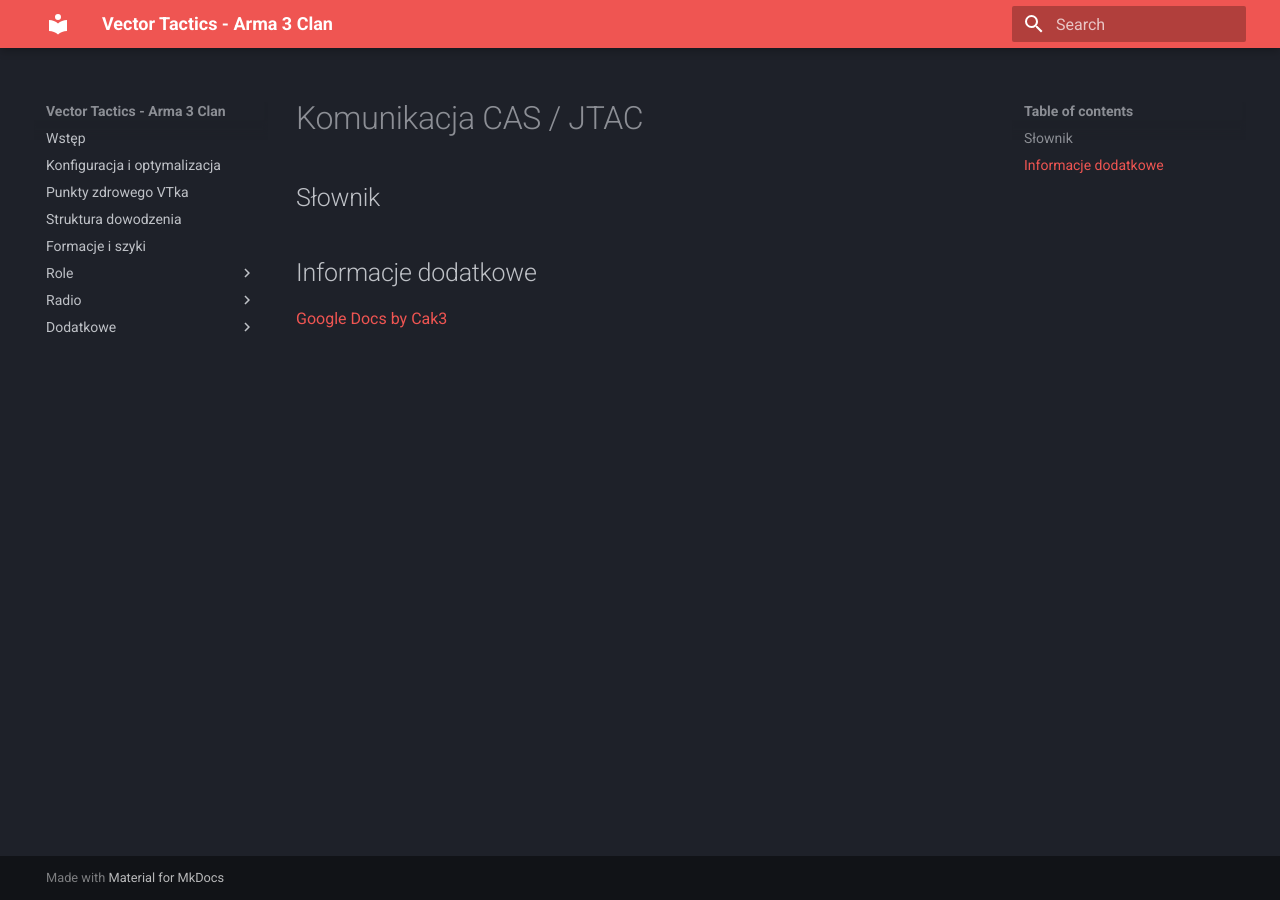
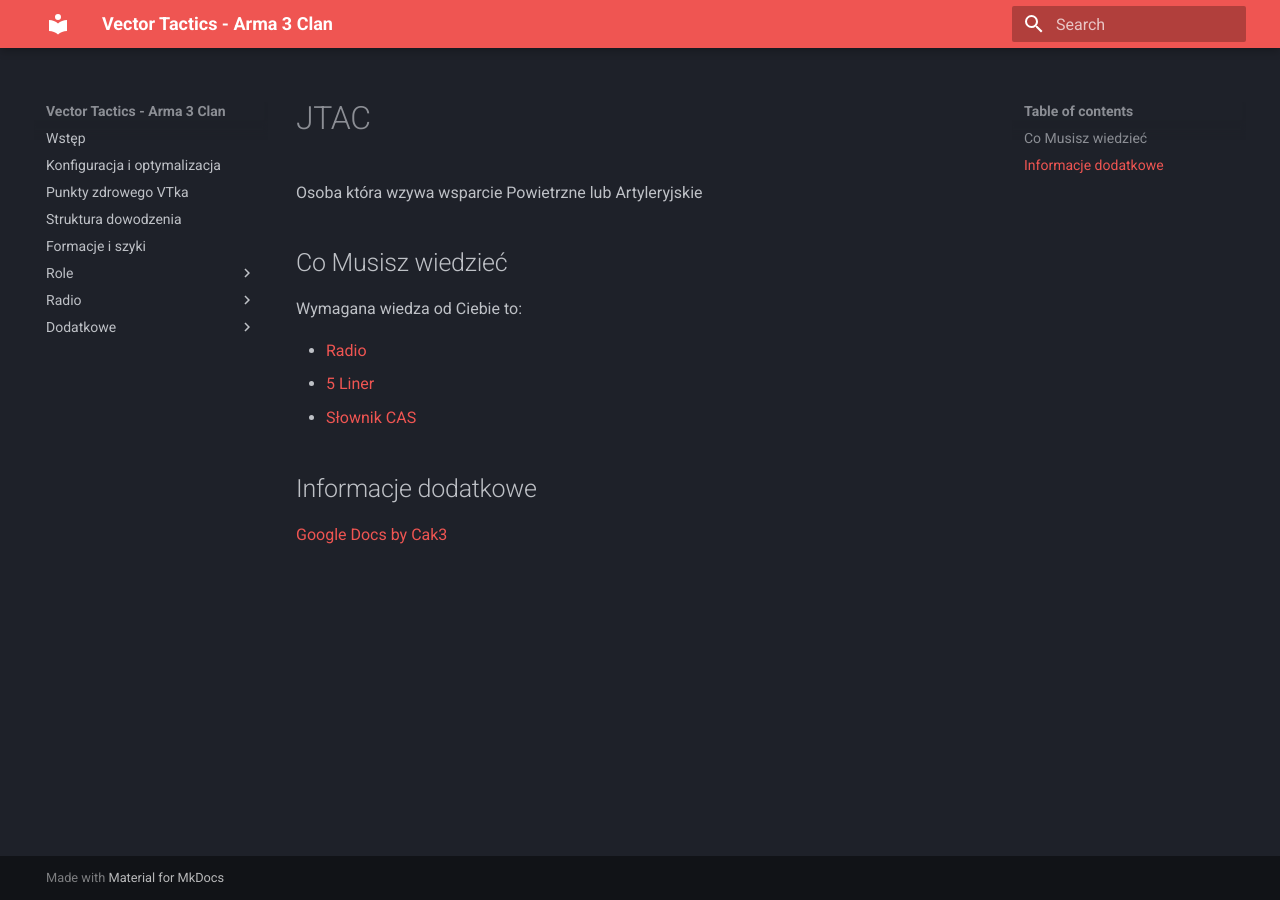
Before and after one commit to aquiceeo/vt-manual, an MkDocs documentation site: the page built from docs/JTAC-heli.md, in a window 1280 px wide. Built offline with MkDocs 1.6.1 and Material for MkDocs 9.7.7, drawn with Linux system fonts in a browser that asks for light colours.

Commit message:
ROLA: JTAC

```diff
--- a/docs/JTAC-heli.md
+++ b/docs/JTAC-heli.md
@@ -1,8 +1,14 @@
-# Komunikacja CAS / JTAC
+# JTAC
 
-<!-- TODO: skrócic tekst   od CAKE -->
+Osoba która wzywa wsparcie Powietrzne lub Artyleryjskie
 
-## Słownik
+## Co Musisz wiedzieć
+
+Wymagana wiedza od Ciebie to:
+
+- [Radio](radio.md)
+- [5 Liner](5liner.md)
+- [Słownik CAS](slownik_cas.md)
 
 ## Informacje dodatkowe
 
```
